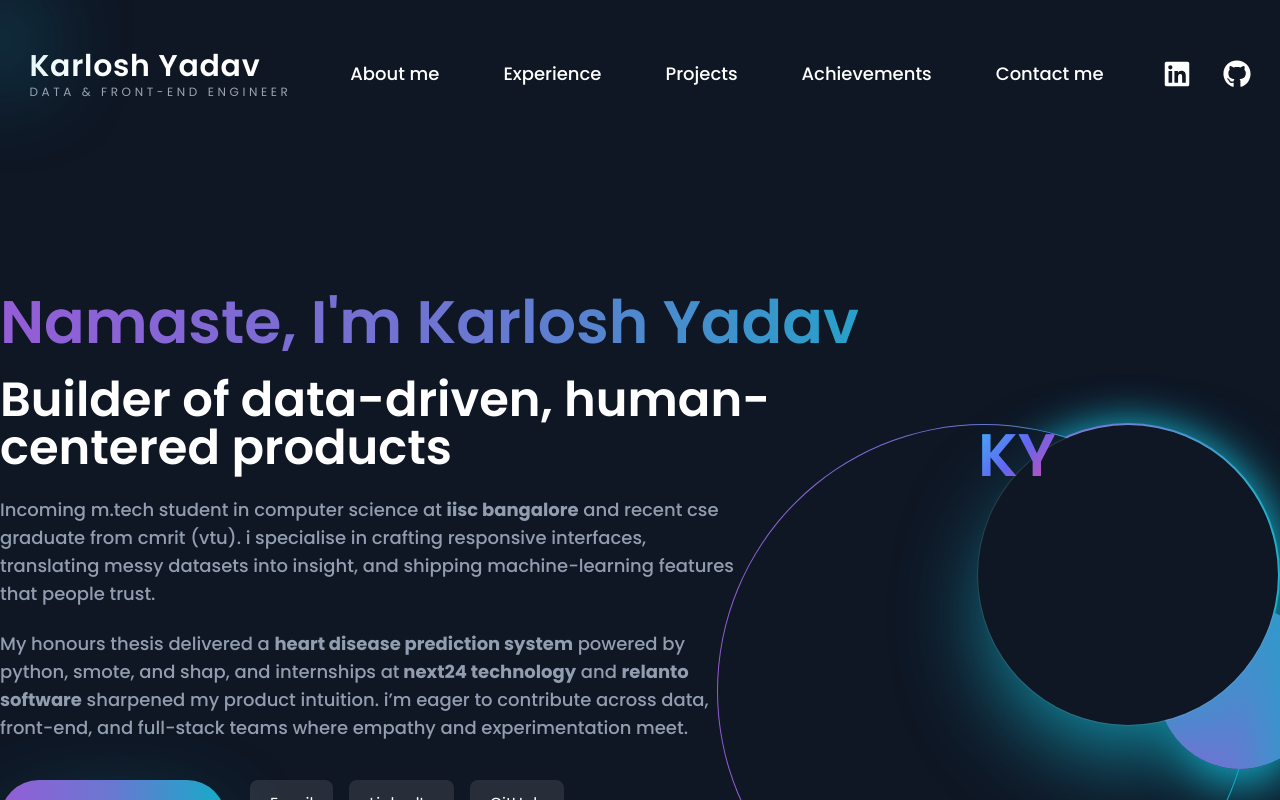
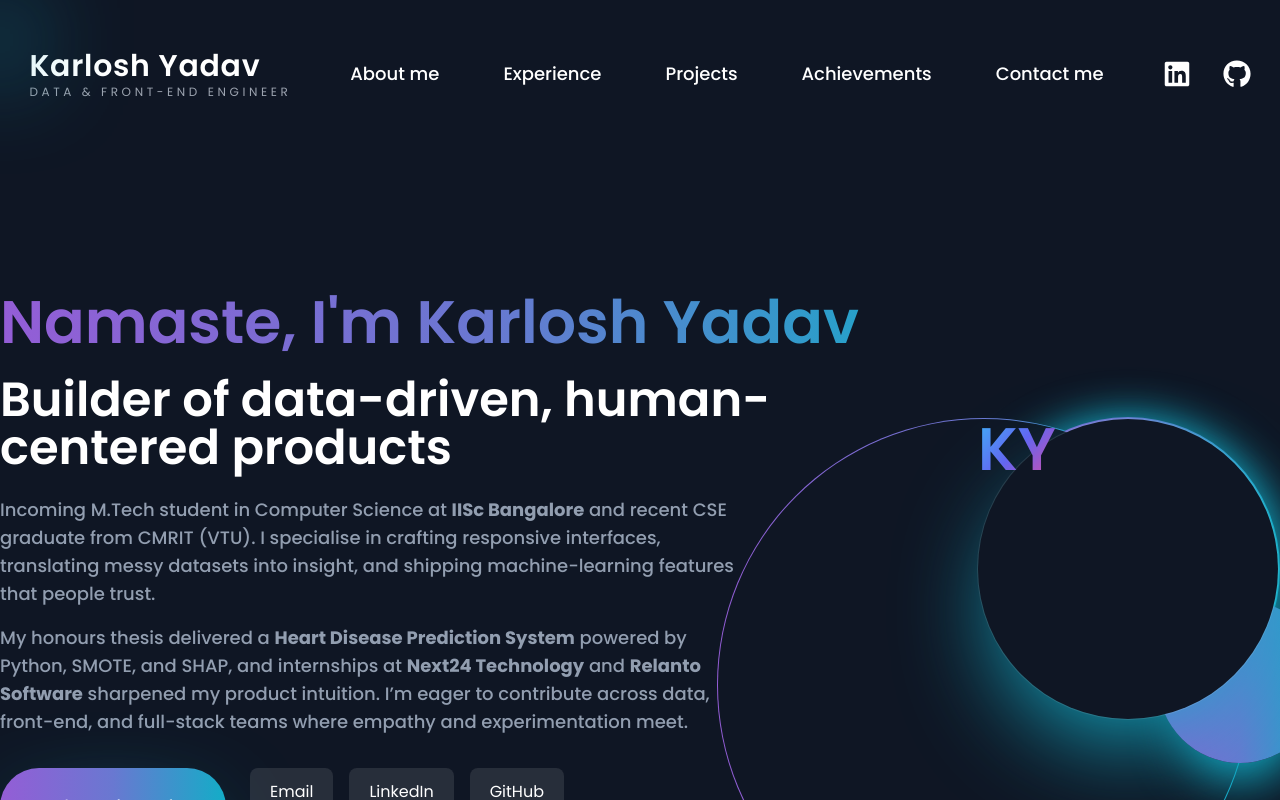
Before and after one commit to karloshyadav/Karlosh, a Next.js app: page / in a window 1280 px wide. Shown: the top 800 px of the page. Built offline with nearby package versions, Linux system fonts and the light colour scheme; no server answers.

Commit message:
Fix hero copy styling and update site metadata

```diff
--- a/app/components/Hero.tsx
+++ b/app/components/Hero.tsx
@@ -19,16 +19,16 @@ export default function Hero() {
             Builder of data-driven, human-centered products
           </p>
 
-          <p className="lg:mx-0 mx-4 max-w-prose gray font-medium lg:text-lg text-sm mb-4 capitalize-sentences">
+          <p className="lg:mx-0 mx-4 max-w-prose gray font-medium lg:text-lg text-sm mb-4">
             Incoming M.Tech student in Computer Science at <b>IISc Bangalore</b> and recent CSE graduate from CMRIT (VTU).
             I specialise in crafting responsive interfaces, translating messy datasets into insight, and shipping
             machine-learning features that people trust.
           </p>
 
-          <p className="lg:mx-0 mx-4 max-w-prose gray font-medium lg:text-lg text-sm mb-8 capitalize-sentences">
-            My honours thesis delivered a <b>Heart Disease Prediction System</b> powered by Python, SMOTE, and SHAP, and internships at
-            <b> Next24 Technology</b> and <b>Relanto Software</b> sharpened my product intuition. I’m eager to contribute across data, front-end,
-            and full-stack teams where empathy and experimentation meet.
+          <p className="lg:mx-0 mx-4 max-w-prose gray font-medium lg:text-lg text-sm mb-8">
+            My honours thesis delivered a <b>Heart Disease Prediction System</b> powered by Python, SMOTE, and SHAP, and internships at{' '}
+            <b>Next24 Technology</b> and <b>Relanto Software</b> sharpened my product intuition. I’m eager to contribute across data,
+            front-end, and full-stack teams where empathy and experimentation meet.
           </p>
 
           <div className="flex flex-col md:flex-row gap-4 md:gap-6 items-center md:items-start lg:mx-0 mx-4">
--- a/app/globals.css
+++ b/app/globals.css
@@ -230,16 +230,3 @@ html {
 
 @media (min-width: 1024px) {
 }
-.capitalize-sentences {
-  text-transform: lowercase;
-}
-
-.capitalize-sentences::first-letter,
-.capitalize-sentences::after {
-  text-transform: uppercase;
-}
-
-.capitalize-sentences::after {
-  content: ". ";
-  font-size: 0;
-}
--- a/app/layout.tsx
+++ b/app/layout.tsx
@@ -1,5 +1,5 @@
 import type { Metadata, Viewport } from "next";
-import { Inter, Poppins } from "next/font/google";
+import { Poppins } from "next/font/google";
 import "./globals.css";
 import Cursor from "./components/Cursor";
 import { Analytics } from "@vercel/analytics/react";
@@ -10,9 +10,25 @@ const poppins = Poppins({
 });
 
 export const metadata: Metadata = {
-  title: "Vân Thư Software Enginner ",
-  description: "Vân Thư Software Enginner",
+  title: "Karlosh Yadav · Data & Front-end Engineer",
+  description:
+    "Portfolio of Karlosh Yadav – data-focused front-end engineer building inclusive, insight-driven digital products.",
   manifest: "/manifest.json",
+  keywords: [
+    "Karlosh Yadav",
+    "Portfolio",
+    "Front-end Engineer",
+    "Data Engineer",
+    "Bangalore",
+    "IISc",
+  ],
+  openGraph: {
+    title: "Karlosh Yadav · Data & Front-end Engineer",
+    description:
+      "Explore the projects, experience, and achievements of Karlosh Yadav, a data-driven front-end engineer from Bangalore.",
+    type: "website",
+    url: "https://karlosh.vercel.app/",
+  },
 };
 
 export const viewport: Viewport = {
--- a/app/page.tsx
+++ b/app/page.tsx
@@ -1,5 +1,4 @@
 "use client";
-import Image from "next/image";
 import NavBar from "./components/NavBar";
 import Hero from "./components/Hero";
 import Projects from "./components/Projects";
```
